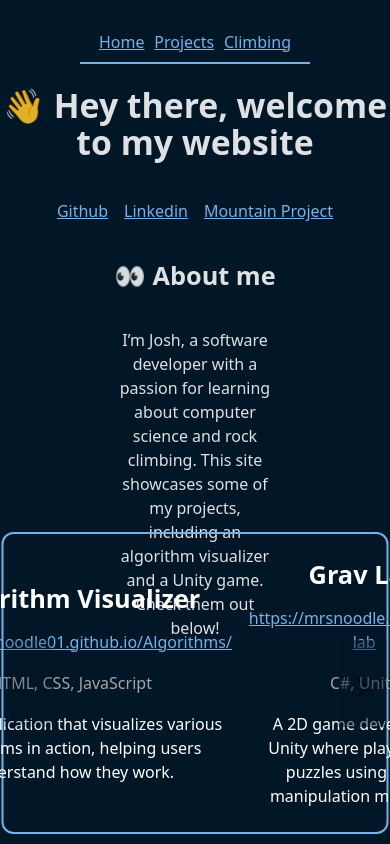
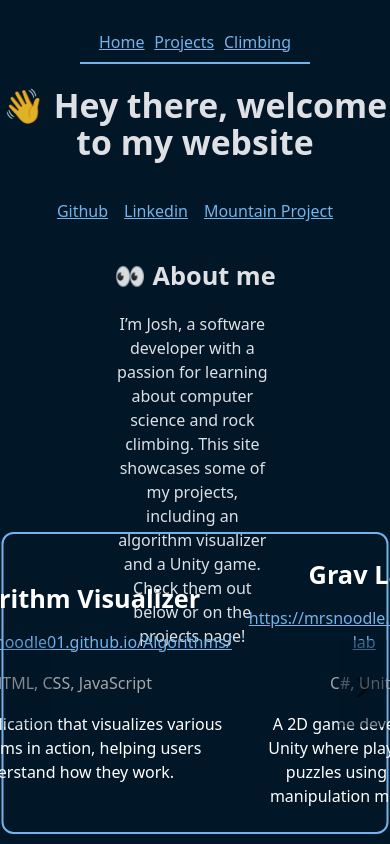
Before and after one commit to MrSnoodle01/MrSnoodle01.github.io, a React (Vite) app: page / in a window 390 px wide. Built offline with nearby package versions, Linux system fonts and the light colour scheme.

Commit message:
changed wording for mobile vs computer

```diff
--- a/src/App.css
+++ b/src/App.css
@@ -17,6 +17,7 @@ body {
 }
 
 .infinite-slider-container {
+  margin-top: 7.5vh;
   width: 100vw;
   overflow: hidden;
   height: 50vh;
--- a/src/App.tsx
+++ b/src/App.tsx
@@ -1,7 +1,7 @@
 import './App.css';
 import ProjectList from './components/ProjectList';
 import NavBar from './components/NavBar';
-import { BrowserView } from 'react-device-detect';
+import { BrowserView, MobileView } from 'react-device-detect';
 
 export default function App(props: { title: string }) {
   document.title = props.title;
@@ -15,14 +15,21 @@ export default function App(props: { title: string }) {
         <a href="https://www.linkedin.com/in/joshua-richardson-084860284/">Linkedin</a>
         <a href="https://www.mountainproject.com/user/201304798/josh-richardson">Mountain Project</a>
       </p>
-      <h2>👀 About me</h2>
-      <p style={{ maxWidth: "40vw" }}>
-        I’m Josh, a software developer with a passion for learning about computer science and rock climbing.
-        This site showcases some of my projects, including an algorithm visualizer and a Unity game. Check them out below!
-      </p>
       <BrowserView>
+        <h2>👀 About me</h2>
+        <p style={{ maxWidth: "40vw" }}>
+          I’m Josh, a software developer with a passion for learning about computer science and rock climbing.
+          This site showcases some of my projects, including an algorithm visualizer and a Unity game. Check them out below or on the projects page!
+        </p>
         <ProjectList />
       </BrowserView>
+      <MobileView>
+        <h2>👀 About me</h2>
+        <p style={{ maxWidth: "40vw" }}>
+          I’m Josh, a software developer with a passion for learning about computer science and rock climbing.
+          This site showcases some of my projects, including an algorithm visualizer and a Unity game. Check them out on the projects page!
+        </p>
+      </MobileView>
     </div>
   )
 }
```
